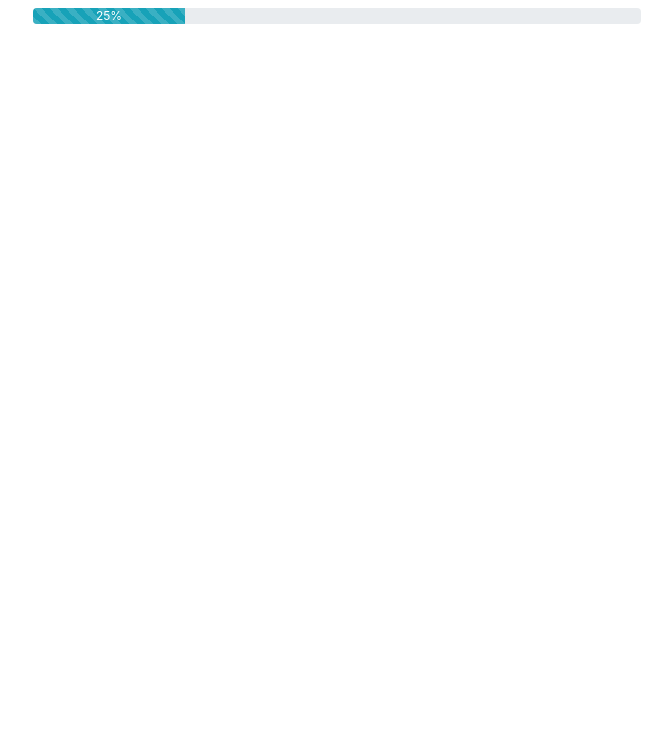
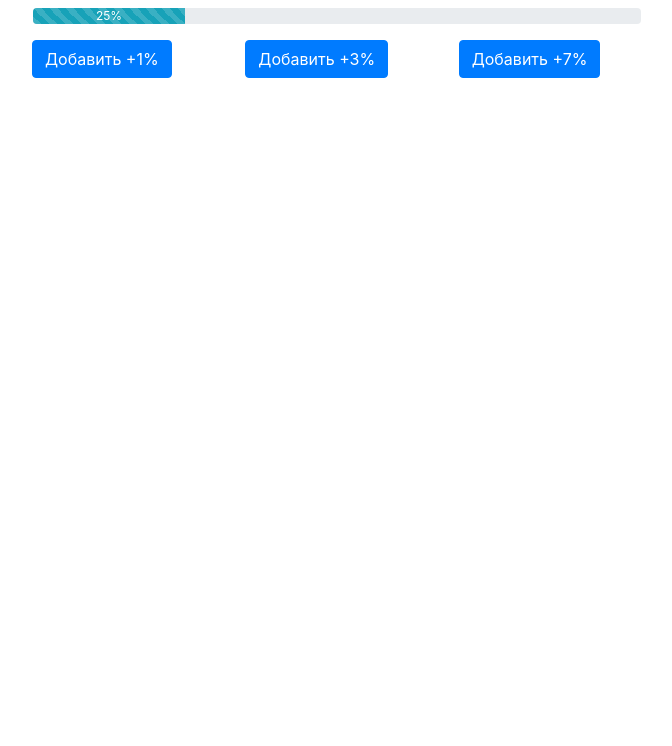
Before and after one commit to azat715/A6.8, a plain HTML site: page index.html in a window 1280 px wide. Shown: the part 54-800 px from the top of the page, without its empty margins (303-975 px from the left). Drawn offline with nearby package versions, Linux system fonts and the light colour scheme.

Commit message:
кнопки

```diff
--- a/index.html
+++ b/index.html
@@ -18,6 +18,23 @@
           </div>
         </div>
       </div>
+      <div class="row justify-content-center">
+        <div class="w-50">
+          <div class="container">
+            <div class="row">
+              <div class="col">
+                <button class="btn btn-primary j-btn+1">Добавить +1%</button>
+              </div>
+              <div class="col">
+                <button class="btn btn-primary j-btn+3">Добавить +3%</button>
+              </div>
+              <div class="col">
+                <button class="btn btn-primary j-btn+7">Добавить +7%</button>
+              </div>
+            </div>
+          </div>
+        </div>
+    </div>
     </div>
     <script src="https://code.jquery.com/jquery-3.4.1.slim.min.js" integrity="sha384-J6qa4849blE2+poT4WnyKhv5vZF5SrPo0iEjwBvKU7imGFAV0wwj1yYfoRSJoZ+n" crossorigin="anonymous"></script>
     <script src="https://cdn.jsdelivr.net/npm/popper.js@1.16.0/dist/umd/popper.min.js" integrity="sha384-Q6E9RHvbIyZFJoft+2mJbHaEWldlvI9IOYy5n3zV9zzTtmI3UksdQRVvoxMfooAo" crossorigin="anonymous"></script>
```
